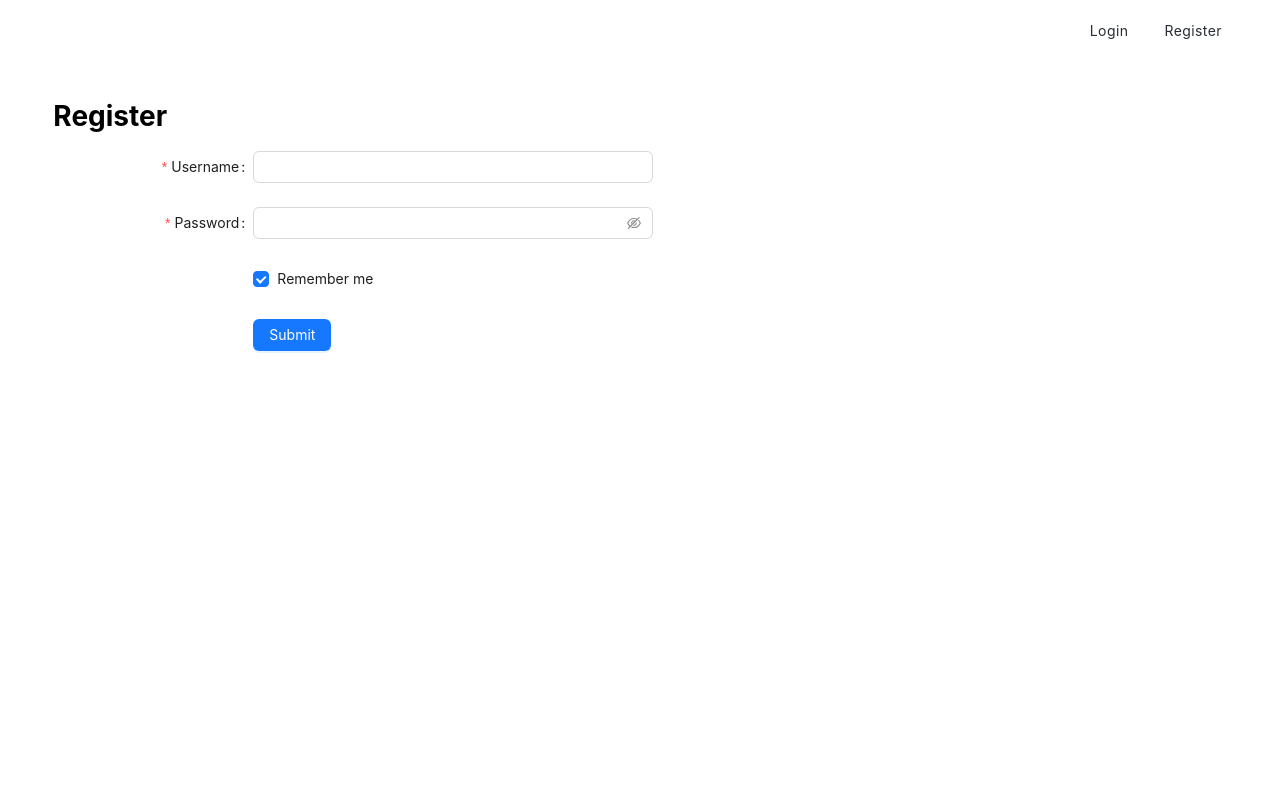
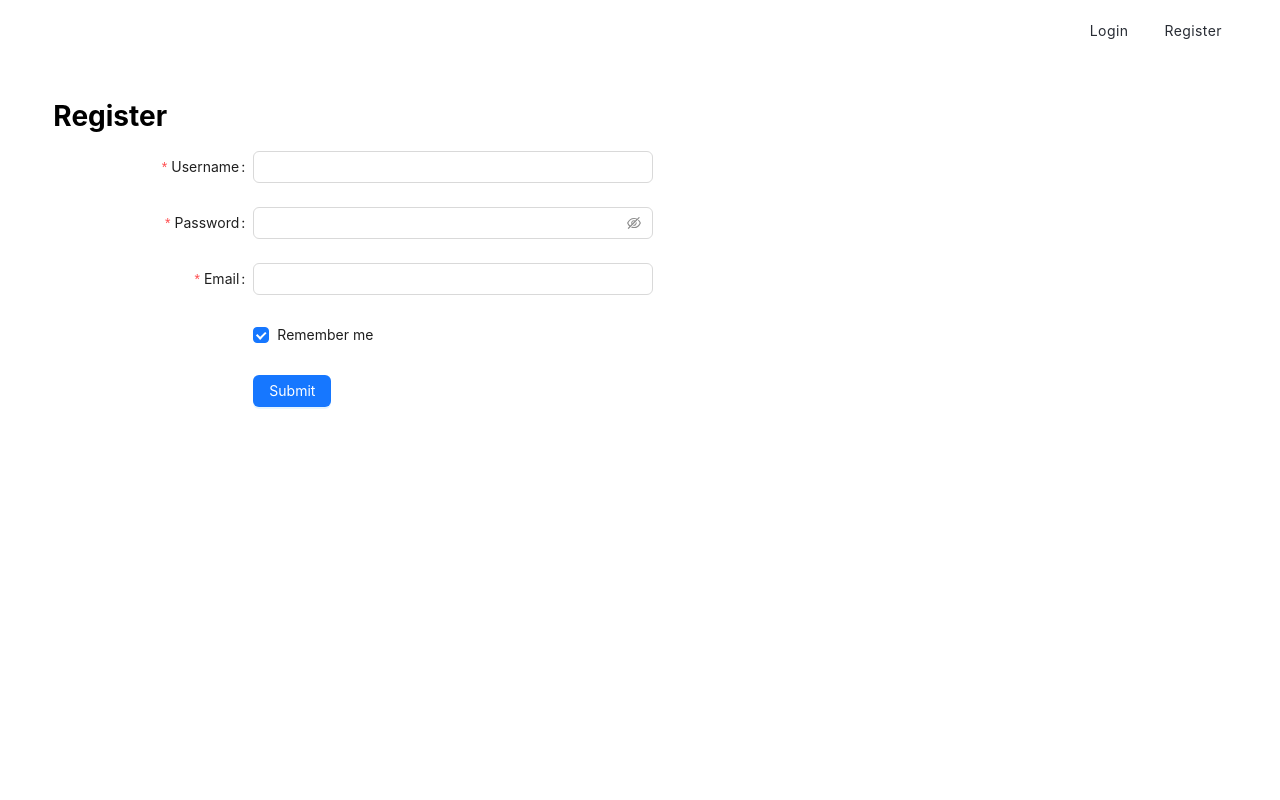
Before and after one commit to Ashtonlim/sting, a React (Vite) app in the folder client/: page /register in a window 1280 px wide. Shown: the top 800 px of the page. Built offline with nearby package versions, Linux system fonts and the light colour scheme.

Commit message:
added email in register

```diff
--- a/client/src/api/auth.js
+++ b/client/src/api/auth.js
@@ -1,10 +1,15 @@
 import axios from "axios";
+
+const BASE = "http://localhost:3000";
 
 export const register = async (credentials) => {
   try {
     console.log(credentials);
-    // const response = await axios.post("/api/v1/auth/register", credentials);
-    // return response.data;
+    const response = await axios.post(
+      `${BASE}/api/v1/auth/register`,
+      credentials
+    );
+    return response.data;
   } catch (error) {
     return error.response.data;
   }
--- a/client/src/pages/Register/Register.jsx
+++ b/client/src/pages/Register/Register.jsx
@@ -3,9 +3,10 @@ import { Button, Checkbox, Form, Input } from "antd";
 import { register } from "/src/api/auth";
 import LayoutOne from "/src/components/LayoutOne";
 
-const onFinish = ({ username, password }) => {
+const onFinish = async ({ username, password, email }) => {
   console.log("Success:", username, password);
-  register({ username: username, password: password });
+  const res = await register({ username, password, email });
+  console.log(res);
 };
 const onFinishFailed = (errorInfo) => {
   console.log("Failed:", errorInfo);
@@ -61,6 +62,20 @@ const Register = () => {
           </Form.Item>
 
           <Form.Item
+            label="Email"
+            name="email"
+            rules={[
+              {
+                type: "email",
+                required: true,
+                message: "Please enter a valid email!",
+              },
+            ]}
+          >
+            <Input />
+          </Form.Item>
+
+          <Form.Item
             name="remember"
             valuePropName="checked"
             wrapperCol={{
```
